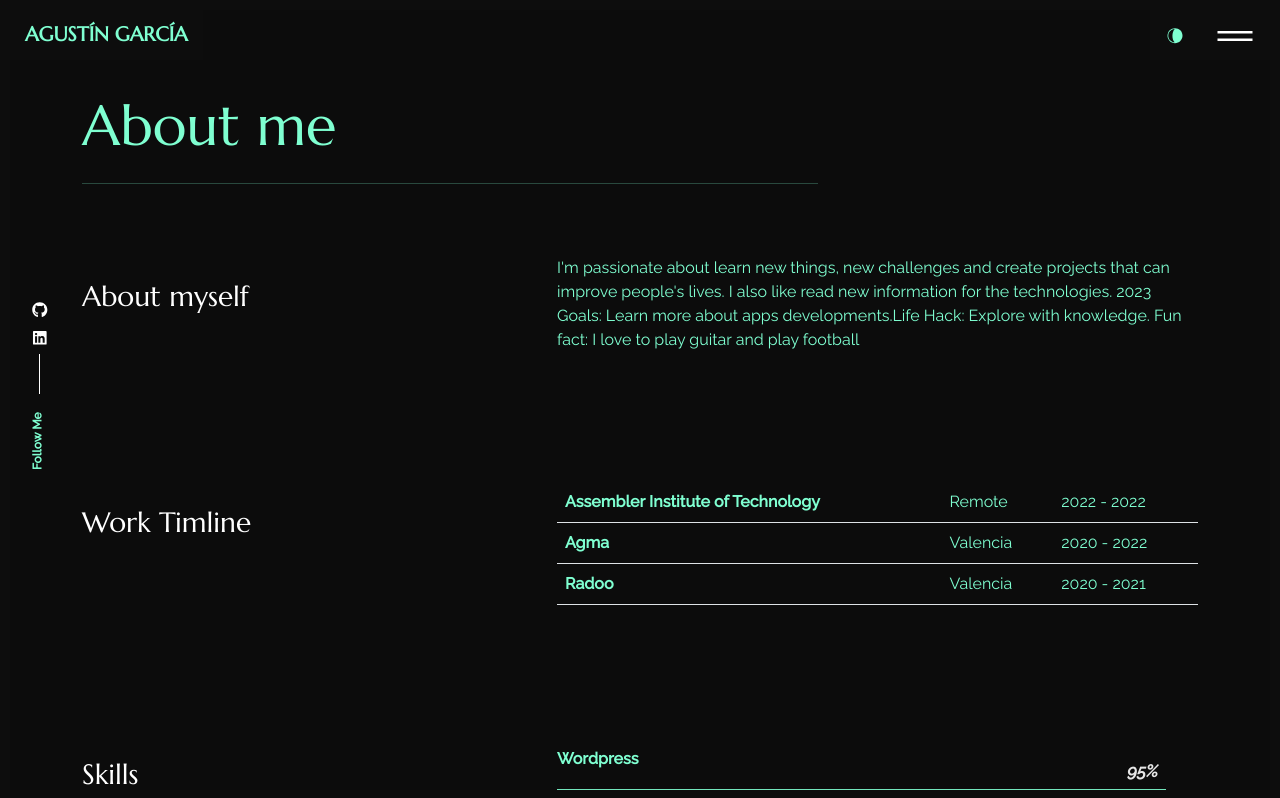
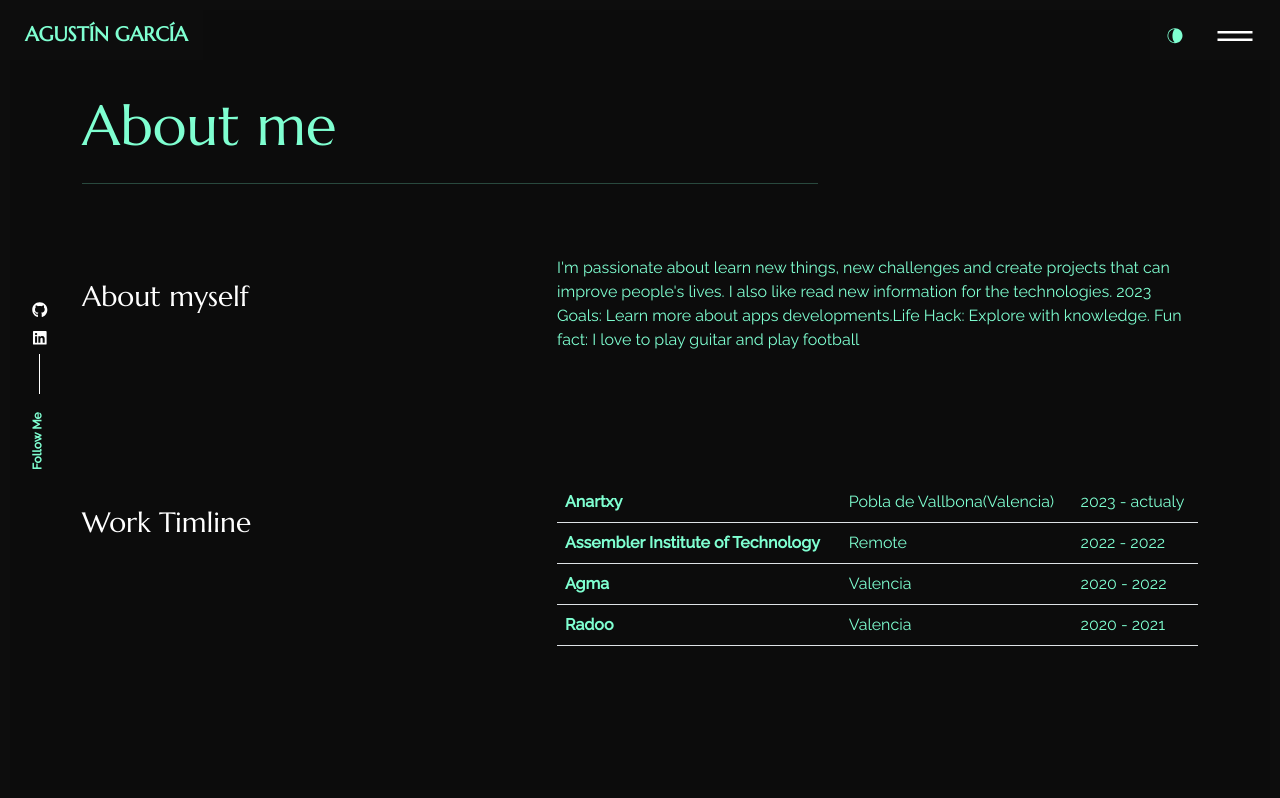
Before and after one commit to agustingar/Portfolio-React-Agustin, a React (Create React App) app: page /about in a window 1280 px wide. Shown: the top 798 px of the page. Built offline with nearby package versions, Linux system fonts and the light colour scheme.

Commit message:
Update content_option.js

```diff
--- a/src/content_option.js
+++ b/src/content_option.js
@@ -20,7 +20,12 @@
     title: "About myself",
     aboutme:  "I'm passionate about learn new things, new challenges and create projects that can improve people's lives. I also like read new information for the technologies. 2023 Goals: Learn more about apps developments.Life Hack: Explore with knowledge. Fun fact: I love to play guitar and play football"
 };
-const worktimeline = [{
+const worktimeline = [
+    {
+    jobtitle: "Anartxy",
+    where: "Pobla de Vallbona(Valencia)",
+    date: "2023 - actualy",
+},{
     jobtitle: "Assembler Institute of Technology",
     where: "Remote",
     date: "2022 - 2022",
```
